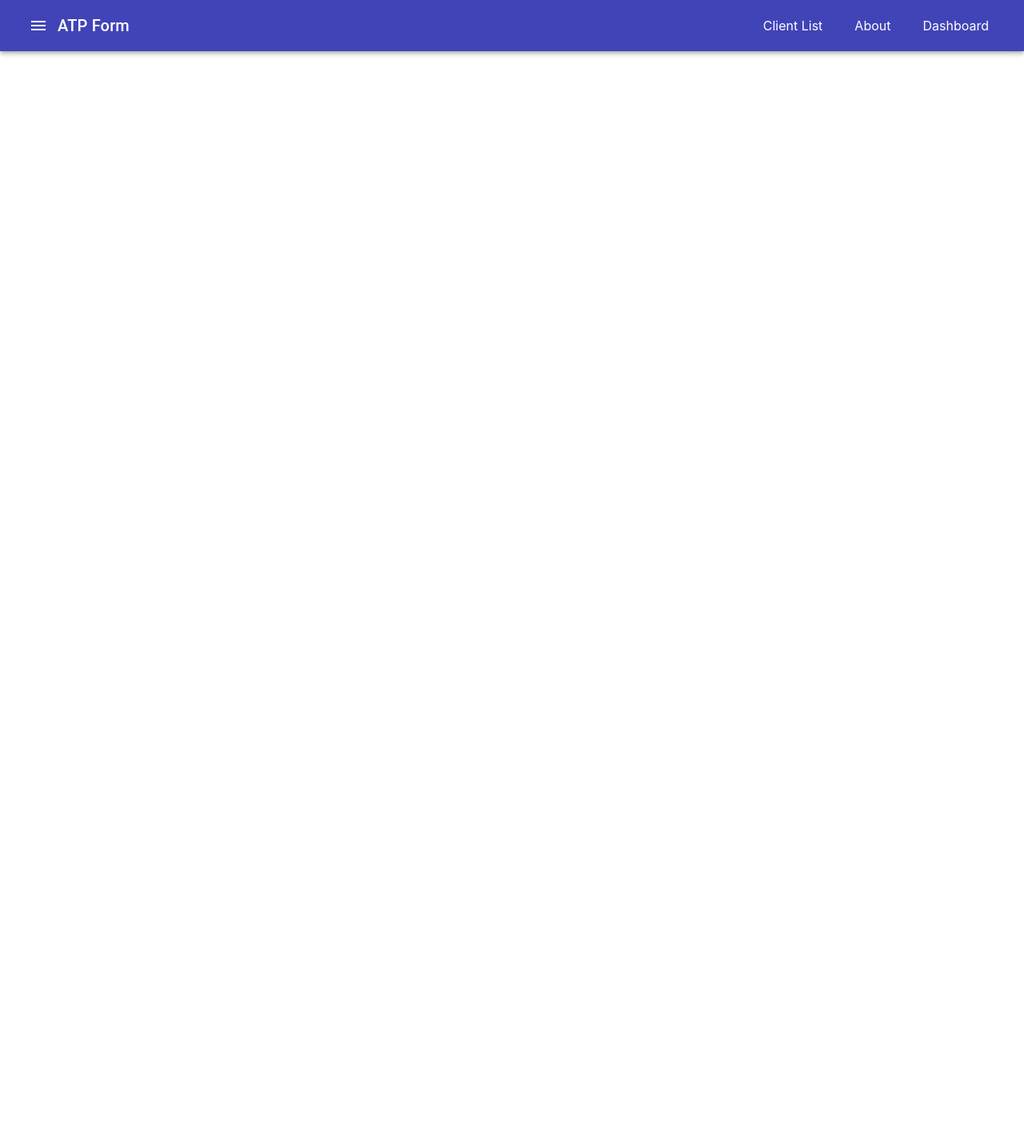
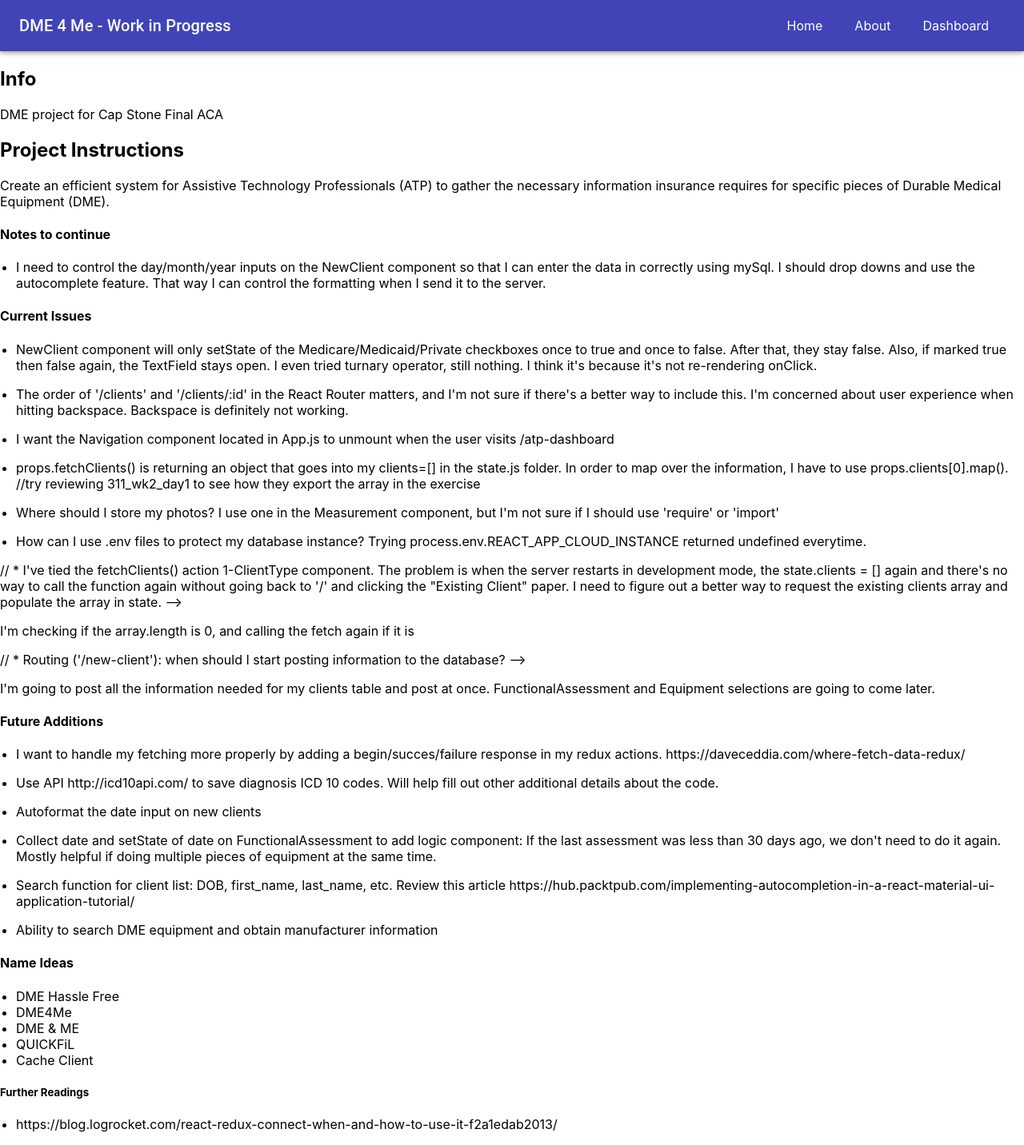
Before and after one commit to grantkee/atp-form, a React (Create React App) app: page /about in a window 1280 px wide. Shown: the whole page at 80% size. Before the commit the page ends 800 px from the top, so only its background shows below. Built offline with nearby package versions, Linux system fonts and the light colour scheme.

Commit message:
added an About link so viewers can see where I'm at for now and where the project is going. tried to use Markdown, but I can't get it to work yet. I removed it and used HTML to share the about instead. Updated links in dev nav bar.

```diff
--- a/package.json
+++ b/package.json
@@ -14,6 +14,7 @@
     "path": "^0.12.7",
     "react": "^16.9.0",
     "react-dom": "^16.9.0",
+    "react-markdown": "^4.3.1",
     "react-minimal-pie-chart": "^5.0.0",
     "react-redux": "^7.1.0",
     "react-router": "^5.0.1",
--- a/src/Router.js
+++ b/src/Router.js
@@ -8,6 +8,7 @@ import Measurements from './components/Measurements';
 import ATPDashboard from './containers/01-ATPDashboard';
 import ClientDetails from './containers/2b1-ClientDetails';
 import Landing from './components/Landing/Landing';
+import About from './components/About';
 //Equipment Components/Containers
 import CarSeat from './components/4a-CarSeat';
 import GaitTrainer from './components/4b-GaitTraner';
@@ -30,6 +31,7 @@ const Router = () => {
             <Route path="/clients" component={ClientList} />
             <Route path="/new-client" component={NewClient} />
             <Route path="/equipment" component={Equipment} />
+            <Route path="/about" component={About} />
             {/* Equipment Routes Here */}
             <Route path="/car-seat" component={CarSeat} />
             <Route path="/gait-trainer" component={GaitTrainer} />
--- /dev/null
+++ b/src/components/About.js
@@ -0,0 +1,53 @@
+import React from 'react';
+
+const About = () => {
+    return(
+        <>
+
+<h2 id="info">Info</h2>
+<p>DME project for Cap Stone Final ACA</p>
+<h2 id="project-instructions">Project Instructions</h2>
+<p>Create an efficient system for Assistive Technology Professionals (ATP) to gather the necessary information insurance requires for specific pieces of Durable Medical Equipment (DME).</p>
+<h4 id="notes-to-continue">Notes to continue</h4>
+<ul>
+<li>I need to control the day/month/year inputs on the NewClient component so that I can enter the data in correctly using mySql. I should drop downs and use the autocomplete feature. That way I can control the formatting when I send it to the server.</li>
+</ul>
+<h4 id="current-issues">Current Issues</h4>
+<ul>
+<li><p>NewClient component will only setState of the Medicare/Medicaid/Private checkboxes once to true and once to false. After that, they stay false. Also, if marked true then false again, the TextField stays open. I even tried turnary operator, still nothing. I think it's because it's not re-rendering onClick.</p></li>
+<li><p>The order of '/clients' and '/clients/:id' in the React Router matters, and I'm not sure if there's a better way to include this. I'm concerned about user experience when hitting backspace. Backspace is definitely not working.</p></li>
+<li><p>I want the Navigation component located in App.js to unmount when the user visits /atp-dashboard</p></li>
+<li><p>props.fetchClients() is returning an object that goes into my clients=[] in the state.js folder. In order to map over the information, I have to use props.clients[0].map(). //try reviewing 311_wk2_day1 to see how they export the array in the exercise</p></li>
+<li><p>Where should I store my photos? I use one in the Measurement component, but I'm not sure if I should use 'require' or 'import'</p></li>
+<li><p>How can I use .env files to protect my database instance? Trying process.env.REACT_APP_CLOUD_INSTANCE returned undefined everytime.</p></li>
+</ul>
+<p>// * I've tied the fetchClients() action 1-ClientType component. The problem is when the server restarts in development mode, the state.clients = [] again and there's no way to call the function again without going back to '/' and clicking the "Existing Client" paper. I need to figure out a better way to request the existing clients array and populate the array in state.  --> </p>
+<p>I'm checking if the array.length is 0, and calling the fetch again if it is</p>
+<p>// * Routing ('/new-client'): when should I start posting information to the database? --> </p>
+<p>I'm going to post all the information needed for my clients table and post at once. FunctionalAssessment and Equipment selections are going to come later.</p>
+<h4 id="future-additions">Future Additions</h4>
+<ul>
+<li><p>I want to handle my fetching more properly by adding a begin/succes/failure response in my redux actions. https://daveceddia.com/where-fetch-data-redux/</p></li>
+<li><p>Use API http://icd10api.com/ to save diagnosis ICD 10 codes. Will help fill out other additional details about the code.</p></li>
+<li><p>Autoformat the date input on new clients</p></li>
+<li><p>Collect date and setState of date on FunctionalAssessment to add logic component: If the last assessment was less than 30 days ago, we don't need to do it again. Mostly helpful if doing multiple pieces of equipment at the same time.</p></li>
+<li><p>Search function for client list: DOB, first_name, last_name, etc. Review this article https://hub.packtpub.com/implementing-autocompletion-in-a-react-material-ui-application-tutorial/</p></li>
+<li><p>Ability to search DME equipment and obtain manufacturer information</p></li>
+</ul>
+<h4 id="name-ideas">Name Ideas</h4>
+<ul>
+<li>DME Hassle Free</li>
+<li>DME4Me</li>
+<li>DME &amp; ME</li>
+<li>QUICKFiL</li>
+<li>Cache Client</li>
+</ul>
+<h5 id="further-readings">Further Readings</h5>
+<ul>
+<li>https://blog.logrocket.com/react-redux-connect-when-and-how-to-use-it-f2a1edab2013/</li>
+</ul>
+</>
+    )
+};
+
+export default About;
--- a/src/components/Navigation.js
+++ b/src/components/Navigation.js
@@ -1,22 +1,22 @@
 import React from 'react'
 import { AppBar, Toolbar, IconButton,
     Typography } from '@material-ui/core'
-import MenuIcon from '@material-ui/icons/Menu'
+// import MenuIcon from '@material-ui/icons/Menu'
 import { Link } from 'react-router-dom'
 
 const Navigation = () => {
     return (
         <AppBar position="relative">
             <Toolbar>
-                <IconButton color="inherit">
+                {/* <IconButton color="inherit">
                     <MenuIcon />
-                </IconButton>
+                </IconButton> */}
                 <Typography variant="h6" style={{ flexGrow: "1" }}>
-                    ATP Form
+                    DME 4 Me - Work in Progress
                 </Typography>
                 <ul className="nav-list">
                     <li className="nav-list-item">
-                        <Link to="/clients">Client List</Link>
+                        <Link to="/">Home</Link>
                     </li>
                     <li className="nav-list-item">
                         <Link to="/about">About</Link>
```
Also changed, not shown: 1 other file (tests, documents, lock files or other folders).
